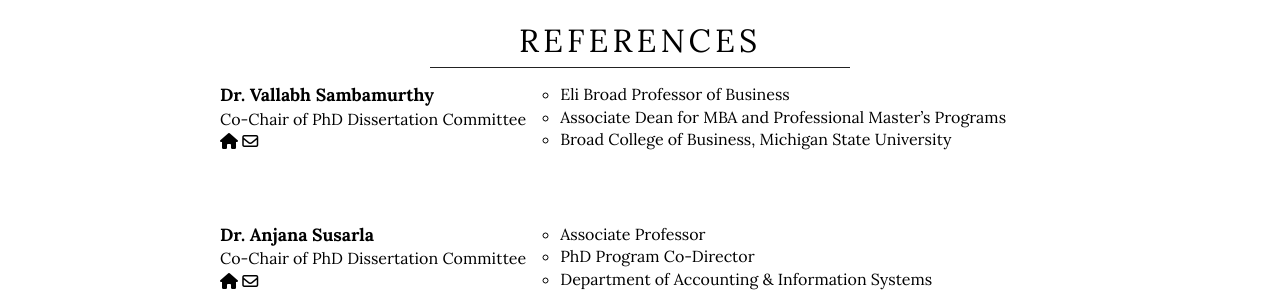
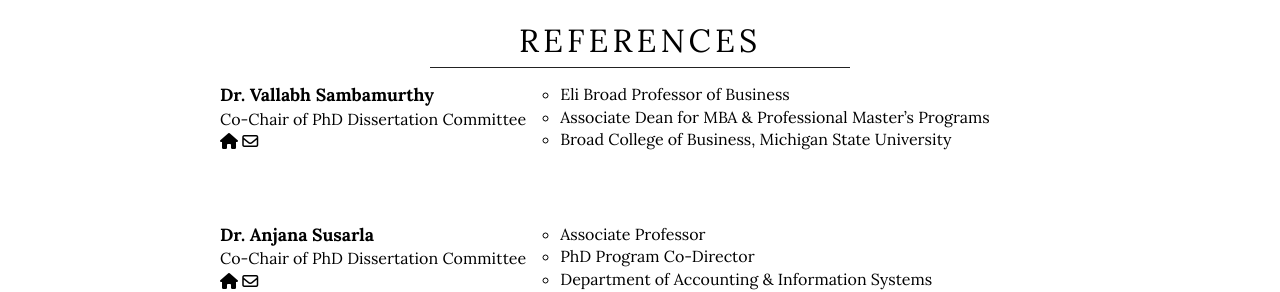
Before and after one commit to istaehun/taehun, a Jekyll site: the page built from references.html, in a window 1280 px wide. Shown: the part 343-635 px from the top of the page. Built offline with Jekyll 4.4.1, drawn with Linux system fonts in a browser that asks for light colours; nearby versions of some CDN libraries.

Commit message:
Update references.yml

```diff
--- a/_data/references.yml
+++ b/_data/references.yml
@@ -4,7 +4,7 @@
   role: "Co-Chair of PhD Dissertation Committee"
   majors:
     - "Eli Broad Professor of Business"
-    - "Associate Dean for MBA and Professional Master’s Programs"
+    - "Associate Dean for MBA & Professional Master’s Programs"
   department: "Broad College of Business, Michigan State University"
   email: "sambamurthy@broad.msu.edu"
   website: "https://broad.msu.edu/facultystaff/sambamurthy/"
```
